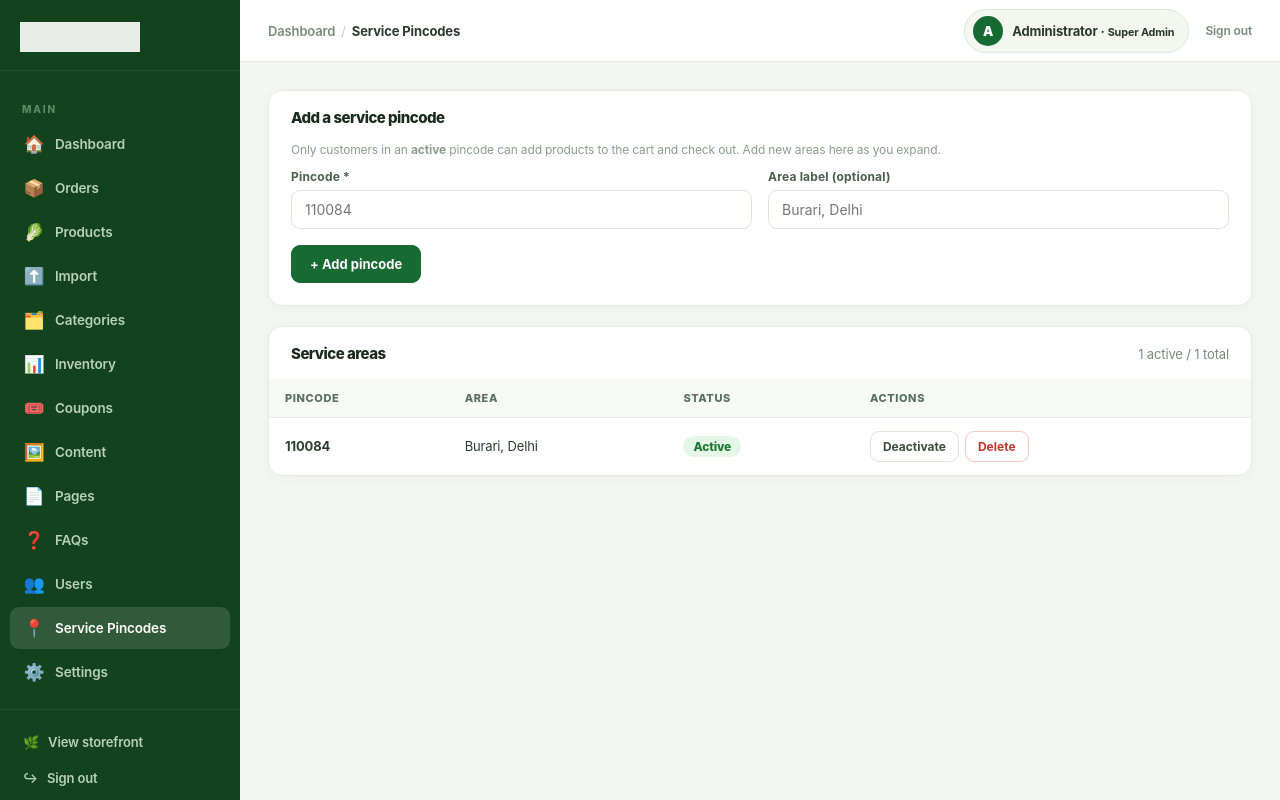
After one commit to mukeshchauhan2010-create/Aapki-grover-, a PHP site: page /aapkigrocery/admin/pincodes.php in a window 1280 px wide. The commit adds this page. Run offline with PHP 8.4, Linux system fonts and the light colour scheme; a user stored in the database is signed in; data comes from the database, SQL or seed files in the repository; both versions use the stored data as it was after the commit; some libraries are stand-ins or nearby versions.

Commit message:
Add zip/pincode serviceability: admin pincode manager, location detection, add-to-cart block + auto-close popup, checkout clears cart & redirects home when area not served

```diff
--- /dev/null
+++ b/admin/pincodes.php
@@ -0,0 +1,92 @@
+<?php
+require_once __DIR__.'/../config/db.php';
+$pdo = db();
+if (!user_can($pdo, 'settings')) redirect('admin/');
+
+if ($_SERVER['REQUEST_METHOD'] === 'POST' && verify_csrf($_POST['csrf'] ?? null)) {
+    $action = $_POST['action'] ?? 'add';
+    if ($action === 'add') {
+        $pin = preg_replace('/\D+/', '', $_POST['pincode'] ?? '');
+        $label = trim($_POST['label'] ?? '');
+        if (!preg_match('/^[1-9][0-9]{5}$/', $pin)) {
+            flash('error', 'Enter a valid 6-digit pincode.');
+        } else {
+            try {
+                $pdo->prepare('INSERT INTO service_pincodes(pincode,label,is_active) VALUES(?,?,1)')
+                    ->execute([$pin, $label ?: null]);
+                flash('success', "Pincode $pin added.");
+            } catch (Throwable $e) {
+                flash('error', "Pincode $pin already exists.");
+            }
+        }
+    } elseif ($action === 'toggle') {
+        $pdo->prepare('UPDATE service_pincodes SET is_active=1-is_active WHERE id=?')->execute([(int)$_POST['id']]);
+        flash('success', 'Pincode status updated.');
+    } elseif ($action === 'delete') {
+        $pdo->prepare('DELETE FROM service_pincodes WHERE id=?')->execute([(int)$_POST['id']]);
+        flash('success', 'Pincode removed.');
+    }
+    redirect('admin/pincodes.php');
+}
+
+$pins = $pdo->query('SELECT * FROM service_pincodes ORDER BY is_active DESC, pincode')->fetchAll();
+$activeCount = 0; foreach ($pins as $p) { if ($p['is_active']) $activeCount++; }
+
+$adminTitle='Service Pincodes'; $adminSection='pincodes'; $adminCrumbs=[['label'=>'Service Pincodes']];
+include __DIR__.'/../includes/admin-header.php';
+?>
+<div class="ap-card">
+  <div class="ap-card-header"><h2 class="ap-card-title">Add a service pincode</h2></div>
+  <div class="ap-card-body">
+    <p class="ap-hint">Only customers in an <b>active</b> pincode can add products to the cart and check out. Add new areas here as you expand.</p>
+    <form class="ap-form" method="post">
+      <input type="hidden" name="csrf" value="<?= e(csrf_token()) ?>">
+      <input type="hidden" name="action" value="add">
+      <div class="ap-form-grid">
+        <div class="ap-field"><label class="ap-label">Pincode *</label><input class="ap-input" name="pincode" inputmode="numeric" pattern="[1-9][0-9]{5}" maxlength="6" placeholder="110084" required></div>
+        <div class="ap-field"><label class="ap-label">Area label (optional)</label><input class="ap-input" name="label" placeholder="Burari, Delhi"></div>
+      </div>
+      <div><button class="ap-btn ap-btn-primary">+ Add pincode</button></div>
+    </form>
+  </div>
+</div>
+
+<div class="ap-card">
+  <div class="ap-card-header"><h2 class="ap-card-title">Service areas</h2><span style="font-size:13px;color:#7a8a7b;"><?= $activeCount ?> active / <?= count($pins) ?> total</span></div>
+  <div class="ap-card-body no-pad">
+    <div class="ap-table-wrap">
+      <table class="ap-table">
+        <thead><tr><th>Pincode</th><th>Area</th><th>Status</th><th>Actions</th></tr></thead>
+        <tbody>
+        <?php if (!$pins): ?>
+          <tr><td colspan="4"><span class="ap-hint" style="padding:12px;display:block">No pincodes yet. Add one above.</span></td></tr>
+        <?php endif; ?>
+        <?php foreach ($pins as $p): ?>
+          <tr>
+            <td><b><?= e($p['pincode']) ?></b></td>
+            <td><?= e($p['label'] ?? '—') ?></td>
+            <td><span class="ap-badge <?= $p['is_active'] ? 'ap-badge-green' : 'ap-badge-gray' ?>"><?= $p['is_active'] ? 'Active' : 'Inactive' ?></span></td>
+            <td>
+              <div style="display:flex;gap:6px;">
+                <form method="post" style="display:inline">
+                  <input type="hidden" name="csrf" value="<?= e(csrf_token()) ?>">
+                  <input type="hidden" name="action" value="toggle">
+                  <input type="hidden" name="id" value="<?= $p['id'] ?>">
+                  <button class="ap-btn ap-btn-sm"><?= $p['is_active'] ? 'Deactivate' : 'Activate' ?></button>
+                </form>
+                <form method="post" style="display:inline" onsubmit="return confirm('Remove this pincode?');">
+                  <input type="hidden" name="csrf" value="<?= e(csrf_token()) ?>">
+                  <input type="hidden" name="action" value="delete">
+                  <input type="hidden" name="id" value="<?= $p['id'] ?>">
+                  <button class="ap-btn ap-btn-sm ap-btn-danger">Delete</button>
+                </form>
+              </div>
+            </td>
+          </tr>
+        <?php endforeach; ?>
+        </tbody>
+      </table>
+    </div>
+  </div>
+</div>
+<?php include __DIR__.'/../includes/admin-footer.php'; ?>
--- a/assets/css/style.css
+++ b/assets/css/style.css
@@ -1075,3 +1075,18 @@ img,svg,video{max-width:100%;height:auto}
 @media(hover:none){
   .btn,.add-to-cart,.aisle-arrow,.slider-dot,.qty-controls button,.account-trigger{min-height:40px}
 }
+
+/* ============================================================
+   SERVICEABILITY AUTO-CLOSE POPUP (no close button, 5s)
+   ============================================================ */
+.ag-modal{position:fixed;inset:0;z-index:1000;background:rgba(16,30,20,.55);
+  display:grid;place-items:center;padding:20px;animation:agFade .2s ease}
+@keyframes agFade{from{opacity:0}to{opacity:1}}
+.ag-modal-card{background:#fff;max-width:440px;width:100%;border-radius:16px;overflow:hidden;
+  box-shadow:0 24px 60px rgba(0,0,0,.3);text-align:center}
+.ag-modal-bar{height:5px;background:#e4efe0}
+.ag-modal-bar span{display:block;height:100%;width:100%;background:var(--green,#12652f)}
+.ag-modal-body{padding:26px 26px 10px;font-size:16px;line-height:1.6;color:#1c261e}
+.ag-modal-body a{color:var(--green,#12652f);font-weight:800}
+.ag-modal-count{padding:0 26px 22px;color:#68746b;font-size:13px}
+.ag-modal-count b{color:var(--green,#12652f)}
--- a/includes/admin-header.php
+++ b/includes/admin-header.php
@@ -40,6 +40,7 @@ $_navItems = [
     ['pages',     '📄', 'Pages',      url('admin/pages.php'),        'content'],
     ['faqs',      '❓', 'FAQs',       url('admin/faqs.php'),         'content'],
     ['users',     '👥', 'Users',      url('admin/users.php'),        'users'],
+    ['pincodes',  '📍', 'Service Pincodes', url('admin/pincodes.php'), 'settings'],
     ['settings',  '⚙️',  'Settings',  url('admin/settings.php'),    'settings'],
 ];
 
```
Also changed, not shown: api/check-pincode.php (added, +15 -0 lines), assets/js/app.js (+77 -1 lines), cart.php (+27 -0 lines), database/aapki_grocery.sql (+19 -0 lines), includes/footer.php (+6 -1 lines), tools/run-migration-v12.php (added, +32 -0 lines).
